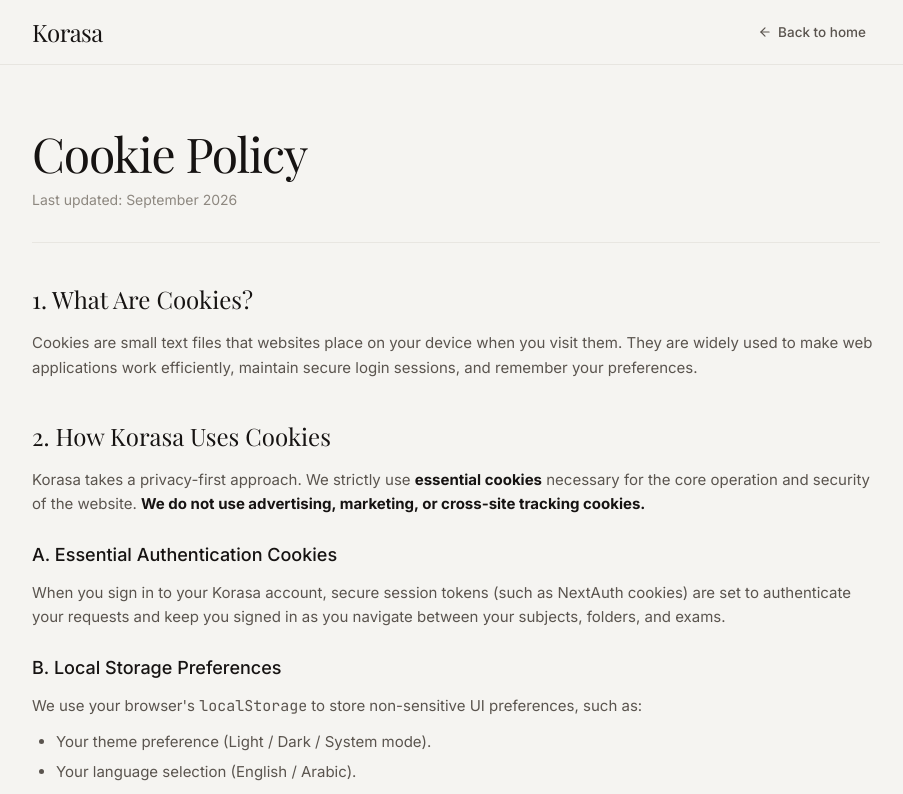
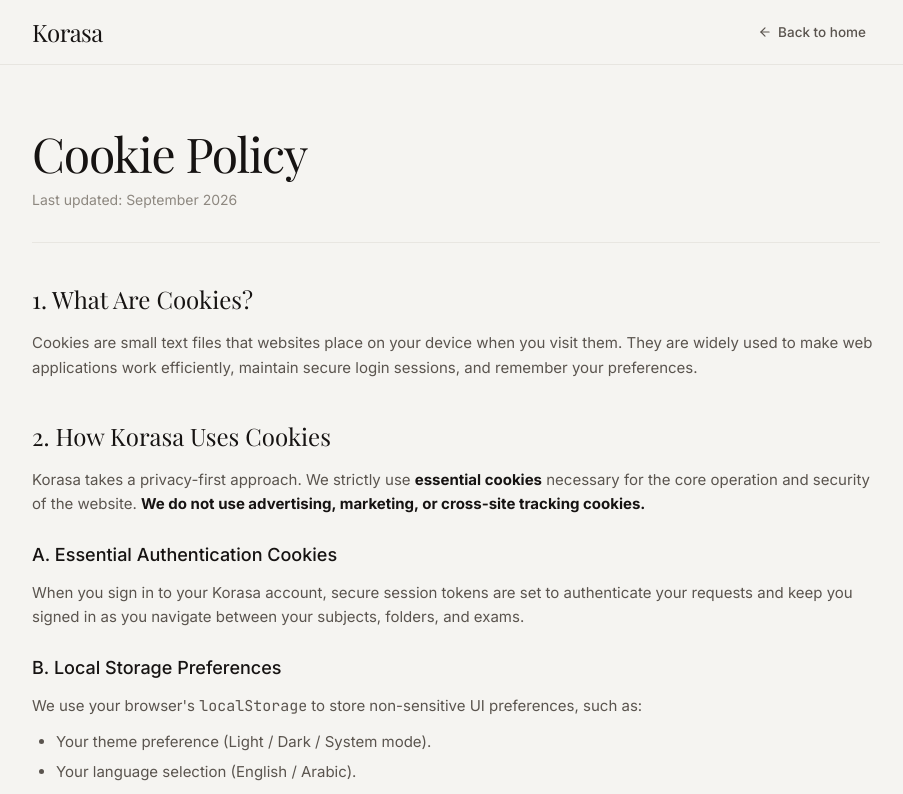
Before and after one commit to abde1khaliq/Korasa, a Next.js app in the folder interface/: page /cookies in a window 1280 px wide. Shown: the top 794 px of the page, without its empty margins (184-1087 px from the left). Built offline with nearby package versions, Linux system fonts and the light colour scheme; no server answers.

Commit message:
remove tech from cookie policy

```diff
--- a/interface/app/cookies/page.tsx
+++ b/interface/app/cookies/page.tsx
@@ -33,8 +33,7 @@
 
         <h3>A. Essential Authentication Cookies</h3>
         <p>
-          When you sign in to your Korasa account, secure session tokens (such
-          as NextAuth cookies) are set to authenticate your requests and keep
+          When you sign in to your Korasa account, secure session tokens are set to authenticate your requests and keep
           you signed in as you navigate between your subjects, folders, and
           exams.
         </p>
```
